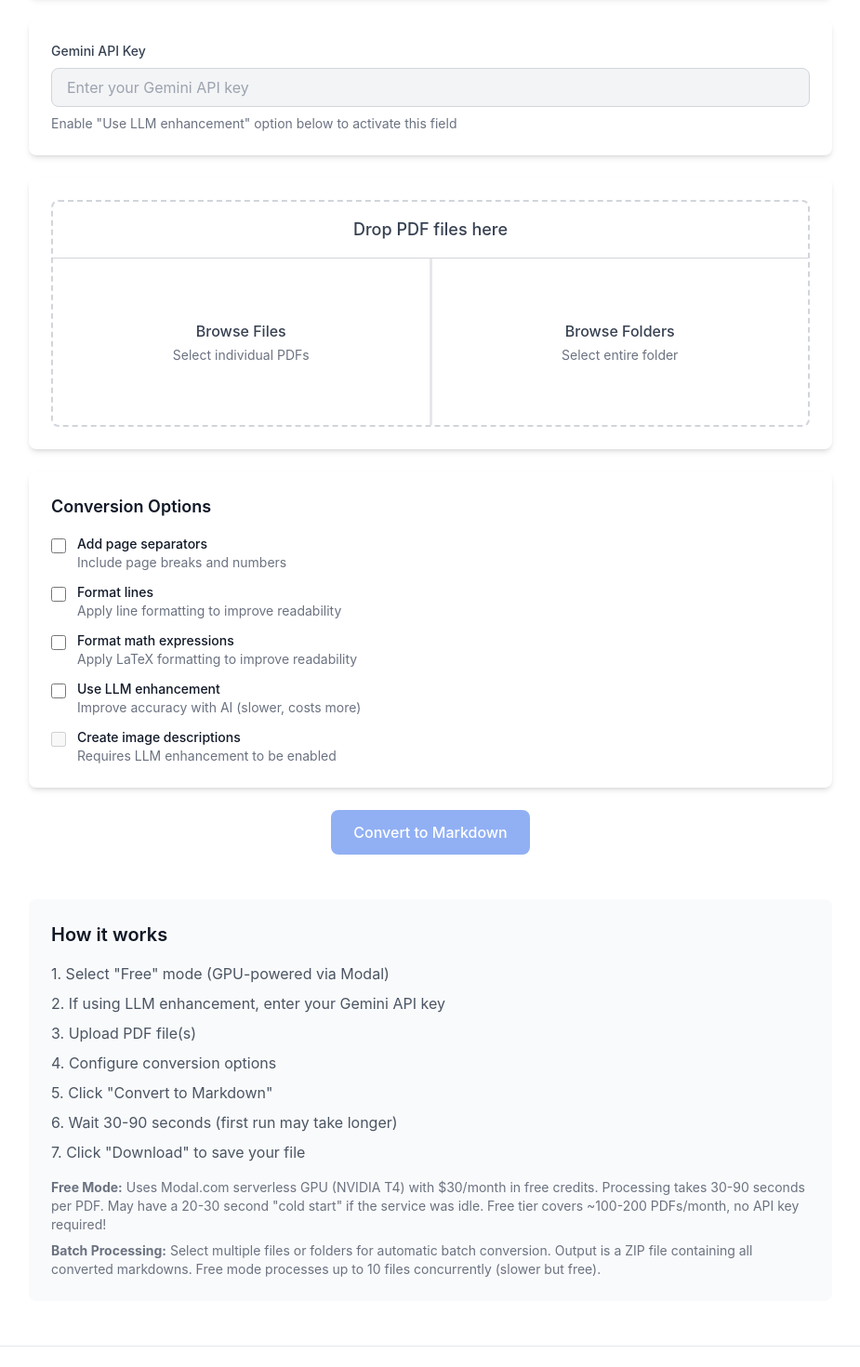
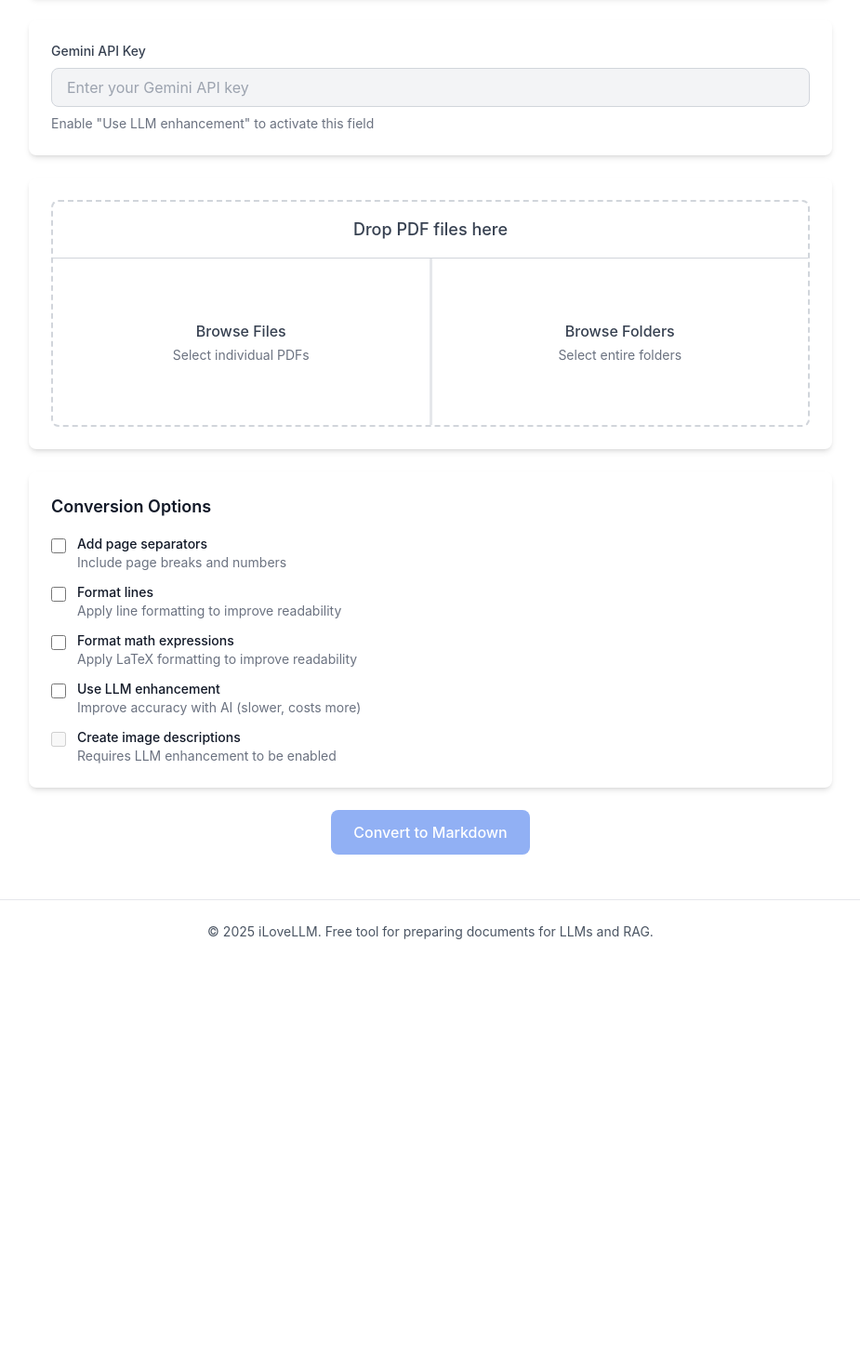
Before and after one commit to guy915/iLoveMD, a Next.js app: page /pdf-to-markdown in a window 1280 px wide. Shown: the part 420-1890 px from the top of the page at 93% size, without its empty margins (177-1102 px from the left). After the commit the page ends 1456 px from the top, so only its background shows below. Built offline with nearby package versions, Linux system fonts and the light colour scheme.

Commit message:
UI modifications: improve status messages and text clarity

```diff
--- a/src/app/pdf-to-markdown/page.tsx
+++ b/src/app/pdf-to-markdown/page.tsx
@@ -398,7 +398,7 @@ export default function PdfToMarkdownPage() {
         // Batch conversion
         if (mode === 'free') {
           // Free mode: use batch service with parallel processing (up to 10 concurrent)
-          setStatus('Processing batch...')
+          setStatus('Uploading...')
 
           // Dynamically import batch service with error handling
           let convertBatchPdfToMarkdownLocal: typeof import('@/lib/services/batchConversionService').convertBatchPdfToMarkdownLocal
@@ -450,12 +450,12 @@ export default function PdfToMarkdownPage() {
           if (isMountedRef.current) {
             setBatchZipBlob(result.zipBlob)
             setBatchZipFilename(zipName)
-            setStatus(`Conversion complete! ${result.completed.length}/${files.length} files converted. Click Download.`)
+            setStatus(`Conversion complete! ${result.completed.length}/${files.length} files converted.`)
             setProcessing(false)
           }
         } else {
           // Paid mode - use batch service
-          setStatus('Processing batch...')
+          setStatus('Uploading...')
 
           // Dynamically import batch service with error handling
           let convertBatchPdfToMarkdown: typeof import('@/lib/services/batchConversionService').convertBatchPdfToMarkdown
@@ -515,12 +515,12 @@ export default function PdfToMarkdownPage() {
       } else {
         // Single file conversion
         const file = files[0]
-        setStatus(mode === 'paid' ? 'Submitting to Marker API...' : 'Submitting to Modal...')
+        setStatus('Uploading...')
 
         const onProgress = (status: string, attemptNumber: number, elapsedSeconds: number) => {
           if (!isMountedRef.current) return
           const maxAttempts = MARKER_CONFIG.POLLING.MAX_ATTEMPTS
-          setStatus(`Processing PDF... (${attemptNumber}/${maxAttempts} checks, ${elapsedSeconds.toFixed(0)}s elapsed)`)
+          setStatus(`Processing...`)
         }
 
         // Call appropriate conversion function based on mode
@@ -555,7 +555,7 @@ export default function PdfToMarkdownPage() {
         if (isMountedRef.current) {
           setConvertedMarkdown(result.markdown)
           setOutputFilename(filename)
-          setStatus('Conversion complete! Click Download to save the file.')
+          setStatus('Conversion complete!')
           setProcessing(false)
         }
       }
@@ -751,8 +751,6 @@ export default function PdfToMarkdownPage() {
         >
           <div className="bg-white rounded-2xl shadow-2xl p-12 border-4 border-dashed border-blue-500 pointer-events-none">
             <p className="text-3xl font-bold text-blue-600 mb-2">Drop PDF files here</p>
-            <p className="text-lg text-gray-600">Release to upload</p>
-            <p className="text-sm text-gray-500 mt-2">Note: Use &quot;Browse Folders&quot; button for folders</p>
           </div>
         </div>
       )}
@@ -765,7 +763,7 @@ export default function PdfToMarkdownPage() {
           PDF to Markdown
         </h1>
         <p className="text-lg text-gray-600">
-          Convert PDF files to Markdown format using Marker
+          Convert PDF files into clean Markdown
         </p>
       </div>
 
@@ -845,7 +843,7 @@ export default function PdfToMarkdownPage() {
             >
               Get one here
             </a>
-            {' '}(Free credits available for testing)
+            {' '}($5 free credits available)
           </p>
         </div>
       )}
@@ -869,18 +867,18 @@ export default function PdfToMarkdownPage() {
           <p className="mt-2 text-sm text-gray-500">
             {options.use_llm ? (
               <>
-                Required when using LLM enhancement in free mode.{' '}
+                Don't have an API key?{' '}
                 <a
                   href="https://aistudio.google.com/app/apikey"
                   target="_blank"
                   rel="noopener noreferrer"
                   className="text-blue-600 hover:text-blue-700 underline"
                 >
-                  Get a free Gemini API key
+                  Get a free one here
                 </a>
               </>
             ) : (
-              'Enable "Use LLM enhancement" option below to activate this field'
+              'Enable "Use LLM enhancement" to activate this field'
             )}
           </p>
         </div>
@@ -945,7 +943,7 @@ export default function PdfToMarkdownPage() {
                 Browse Folders
               </span>
               <span className="text-sm text-gray-500 mt-1">
-                Select entire folder
+                Select entire folders
               </span>
             </label>
           </div>
@@ -1076,7 +1074,7 @@ export default function PdfToMarkdownPage() {
                 <span className="text-blue-600 animate-spin text-2xl">⟳</span>
               )}
               <p className="text-base font-semibold text-gray-900">
-                {status || 'Converting PDF to Markdown...'}
+                {status || 'Converting to Markdown...'}
               </p>
             </div>
             {processing && (
@@ -1107,7 +1105,7 @@ export default function PdfToMarkdownPage() {
               )}
               <p className="text-base font-semibold text-gray-900">
                 {batchProgress && processing
-                  ? `Converting ${batchProgress.completed}/${batchProgress.total} files`
+                  ? `Processing ${batchProgress.completed}/${batchProgress.total} files...`
                   : status}
               </p>
             </div>
@@ -1158,7 +1156,7 @@ export default function PdfToMarkdownPage() {
             onClick={handleDownload}
             variant="primary"
           >
-            Download Markdown
+            Download
           </Button>
         )}
 
@@ -1172,56 +1170,6 @@ export default function PdfToMarkdownPage() {
           </Button>
         )}
       </div>
-
-      {/* Info Section */}
-      <div className="mt-12 bg-gray-50 rounded-lg p-6">
-        <h2 className="text-xl font-semibold text-gray-900 mb-4">
-          How it works
-        </h2>
-        {mode === 'paid' ? (
-          <>
-            <ul className="space-y-2 text-gray-600">
-              <li>1. Enter your Marker API key (test key provided by default)</li>
-              <li>2. Upload PDF file(s) or select a folder (up to 200MB per file)</li>
-              <li>3. Configure conversion options (optional)</li>
-              <li>4. Click &quot;Convert to Markdown&quot;</li>
-              <li>5. Wait for processing (batch: 200 files processed in parallel)</li>
-              <li>6. Click &quot;Download&quot; to save your file(s)</li>
-            </ul>
-            <p className="mt-4 text-sm text-gray-500">
-              <strong>Batch Processing:</strong> Select multiple files or folders for automatic batch conversion.
-              Output is a ZIP file containing all converted markdowns.
-              Supports up to 10,000 files or 100GB total.
-            </p>
-            <p className="mt-2 text-sm text-gray-500">
-              Note: Your files are never stored on our servers - processing happens through the Marker API.
-              Batch conversions process up to 200 files concurrently with automatic retry on failure.
-            </p>
-          </>
-        ) : (
-          <>
-            <ul className="space-y-2 text-gray-600">
-              <li>1. Select &quot;Free&quot; mode (GPU-powered via Modal)</li>
-              <li>2. If using LLM enhancement, enter your Gemini API key</li>
-              <li>3. Upload PDF file(s)</li>
-              <li>4. Configure conversion options</li>
-              <li>5. Click &quot;Convert to Markdown&quot;</li>
-              <li>6. Wait 30-90 seconds (first run may take longer)</li>
-              <li>7. Click &quot;Download&quot; to save your file</li>
-            </ul>
-            <p className="mt-4 text-sm text-gray-500">
-              <strong>Free Mode:</strong> Uses Modal.com serverless GPU (NVIDIA T4) with $30/month in free credits.
-              Processing takes 30-90 seconds per PDF. May have a 20-30 second &quot;cold start&quot; if the service was idle.
-              Free tier covers ~100-200 PDFs/month, no API key required!
-            </p>
-            <p className="mt-2 text-sm text-gray-500">
-              <strong>Batch Processing:</strong> Select multiple files or folders for automatic batch conversion.
-              Output is a ZIP file containing all converted markdowns.
-              Free mode processes up to 10 files concurrently (slower but free).
-            </p>
-          </>
-        )}
-      </div>
       </div>
     </>
   )
--- a/src/components/layout/Footer.tsx
+++ b/src/components/layout/Footer.tsx
@@ -7,7 +7,7 @@ export default function Footer() {
     <footer className="bg-white border-t border-gray-200 mt-auto">
       <div className="max-w-7xl mx-auto px-4 sm:px-6 lg:px-8 py-6">
         <p className="text-sm text-gray-600 text-center">
-          © {new Date().getFullYear()} iLoveLLM. Free tool for preparing documents for LLMs.
+          © {new Date().getFullYear()} iLoveLLM. Free tool for preparing documents for LLMs and RAG.
         </p>
       </div>
     </footer>
--- a/src/hooks/useMergeMarkdown.ts
+++ b/src/hooks/useMergeMarkdown.ts
@@ -281,7 +281,7 @@ export function useMergeMarkdown(
       // Add separator before file (except for first file)
       if (index > 0) {
         if (separatorStyle === 'page-break') {
-          parts.push('\n\n---\n\n')
+          parts.push('\n---\n')
         } else {
           parts.push('\n\n')
         }
--- a/src/lib/constants.ts
+++ b/src/lib/constants.ts
@@ -41,13 +41,13 @@ export const NAV_LINKS: readonly NavLink[] = [
 export const TOOL_CARDS: readonly ToolCard[] = [
   {
     title: 'PDF to Markdown',
-    description: 'Convert PDF files to clean markdown optimized for LLMs',
+    description: 'Convert PDF files into high-quality Markdown',
     href: '/pdf-to-markdown',
     icon: '/pdf-icon.svg',
   },
   {
     title: 'Merge Markdown',
-    description: 'Combine multiple markdown files into a single file',
+    description: 'Combine multiple Markdown files into a single file',
     href: '/merge-markdown',
     icon: '/merge-icon.svg',
   },
```
Also changed, not shown: src/app/merge-markdown/page.tsx (+8 -8 lines), public/favicon.svg (added), src/app/icon.svg (added).
